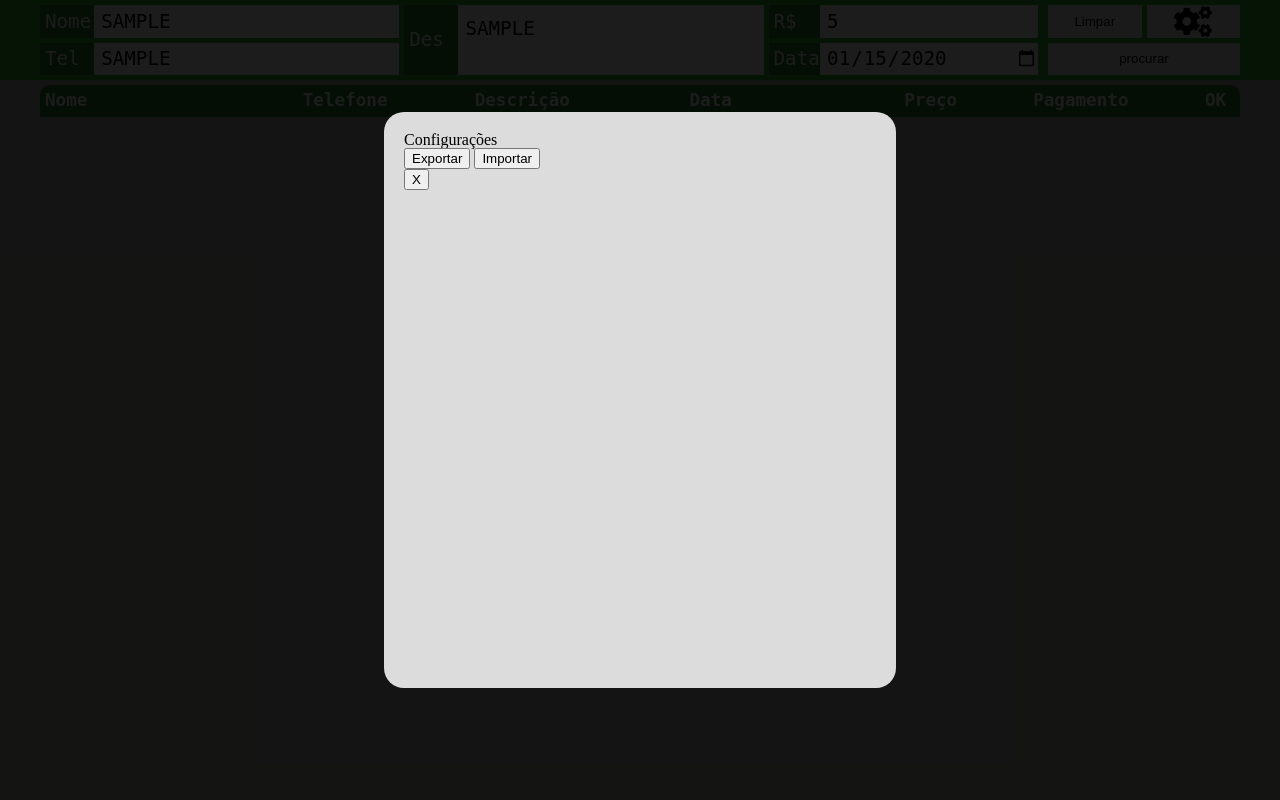
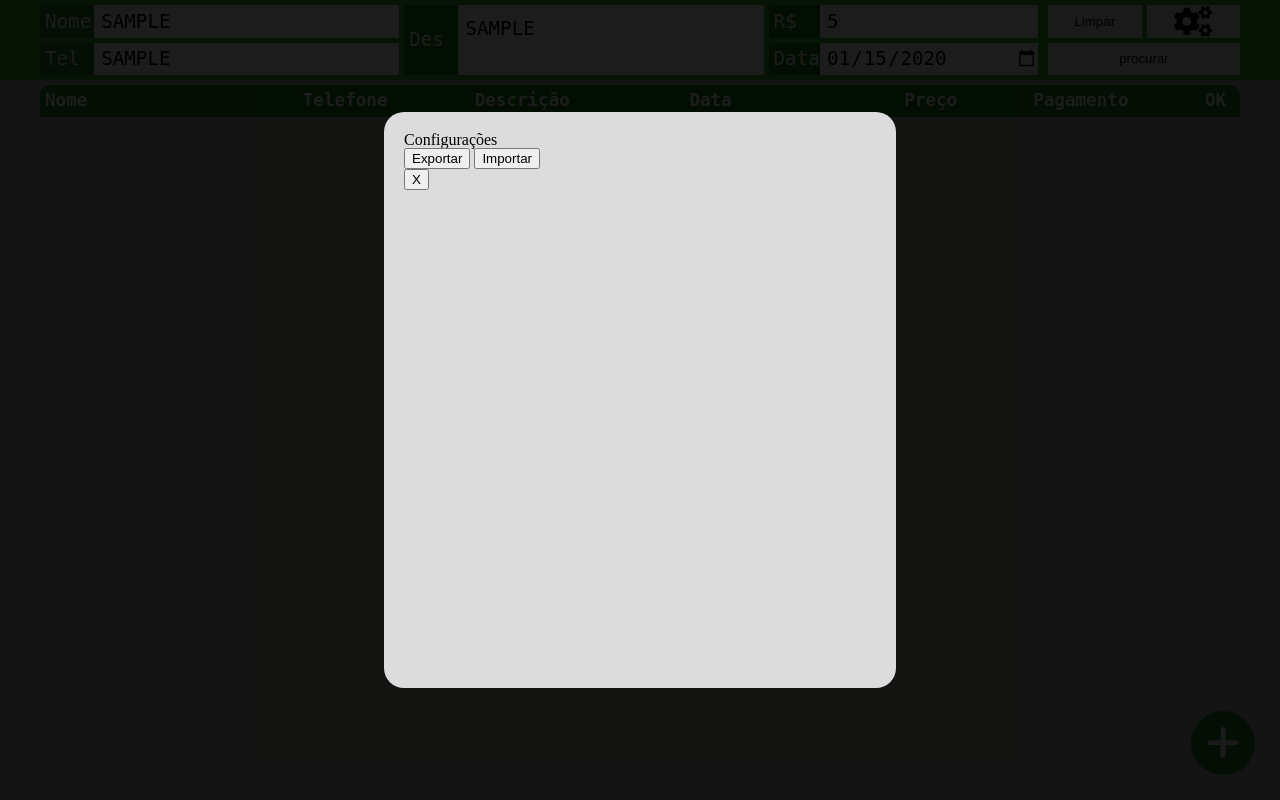
Before and after one commit to LucioCarvalhoDev/sit-almeida, a website built with webpack: page dist/index.html in a window 1280 px wide. Both pictures are taken after typing "Sample", "Sample", "Sample", "5", "2020-01-15" into the empty fields and a click on the button 1193 px from the left and 21 px from the top of the page. Built offline with nearby package versions, Linux system fonts and the light colour scheme; a web font is replaced by a local one.

Commit message:
interface para adicionar pedidos iniciada

```diff
--- a/package.json
+++ b/package.json
@@ -2,9 +2,9 @@
   "name": "sit-almeida",
   "version": "1.0.0",
   "description": "Sistema transacional para um pequeno negócio.",
-  "main": "./src/index.js",
   "scripts": {
-    "test": "echo \"Error: no test specified\" && exit 1"
+    "test": "echo \"Error: no test specified\" && exit 1",
+    "build": "webpack --mode development"
   },
   "repository": {
     "type": "git",
--- a/src/index.js
+++ b/src/index.js
@@ -2,6 +2,7 @@ import Controller from "./js/controller/Controller.js";
 
 const table = document.querySelector(".m_table_orders");
 const modalContainer = document.querySelector(".m_modal-area");
+const overlay = document.getElementById('overlay');
 
 const controller = new Controller(table);
 
@@ -51,7 +52,25 @@ document.querySelector('.h_form').onsubmit = applyFilter;
 document.getElementById('btn-search').onclick = applyFilter;
 document.getElementById('btn-clear').onclick = clearFilters;
 
-document.getElementById('btn-config').onclick = toggleModal;
+
+
+document.getElementById('btn-config').onclick = (e) => {
+    toggleModal(e);
+    overlay.innerHTML = `
+<div class="m_modal-area_overlay_modal">
+    <h4 class="m_modal-area_overlay_modal_title">Configurações</h4>
+    <div class="m_modal-area_overlay_modal_sec">
+        <input type="button" value="Exportar" id="btn-export"
+            class="m_modal-area_overlay_modal_sec_btn">
+        <input type="button" id="btn-import" class="m_modal-area_overlay_modal_sec_btn" value="Importar"
+            name="file">
+    </div>
+    <div class="m_modal-area_overlay_modal_sec">
+        <input type="button" value="X" id="btn-clear-data" class="m_modal-area_overlay_modal_sec_btn">
+    </div>
+</div>
+    `;
+
     document.getElementById('btn-export').onclick = controller.exportData.bind(controller);
     document.getElementById('btn-import').onclick = (e) => {
         e.preventDefault();
@@ -73,4 +92,5 @@ document.getElementById('btn-clear-data').onclick = (e) => {
         controller.clearData();
     };
 
-document.getElementById('overlay').onclick = toggleModal;
+    overlay.onclick = toggleModal;
+};
--- /dev/null
+++ b/webpack.config.js
@@ -0,0 +1,3 @@
+module.exports = {
+    watch: true
+}
```
Also changed, not shown: dist/assets/icons/plus.svg (added), dist/css/main.css, dist/index.html, dist/main.js. Lines whose indentation alone changed are shown as unchanged.
